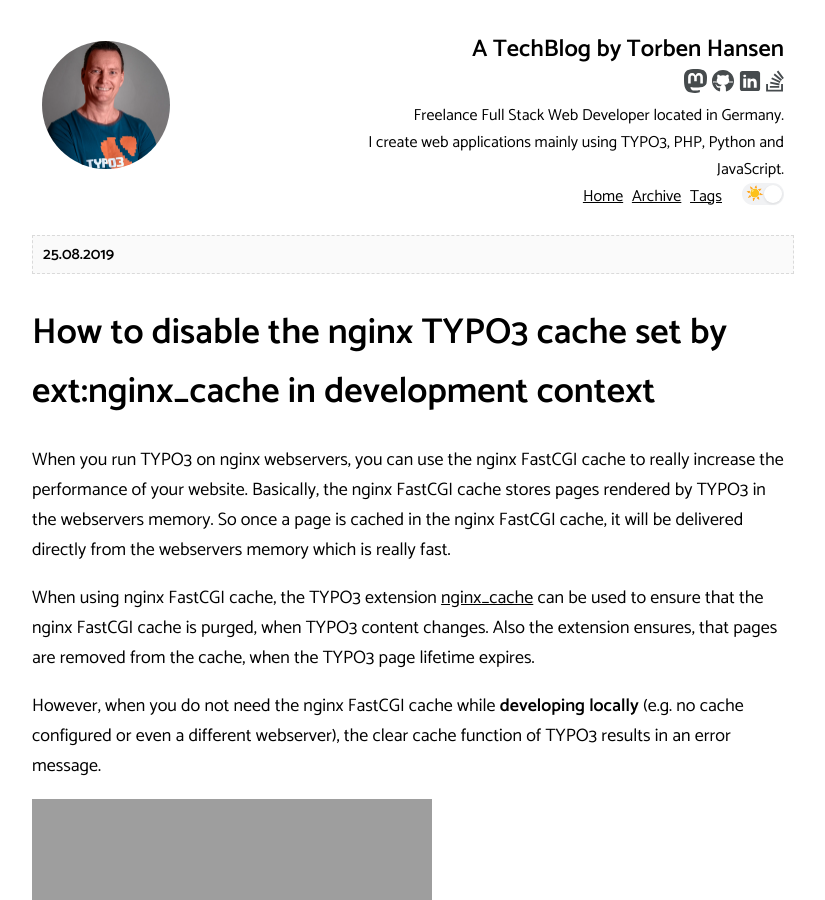
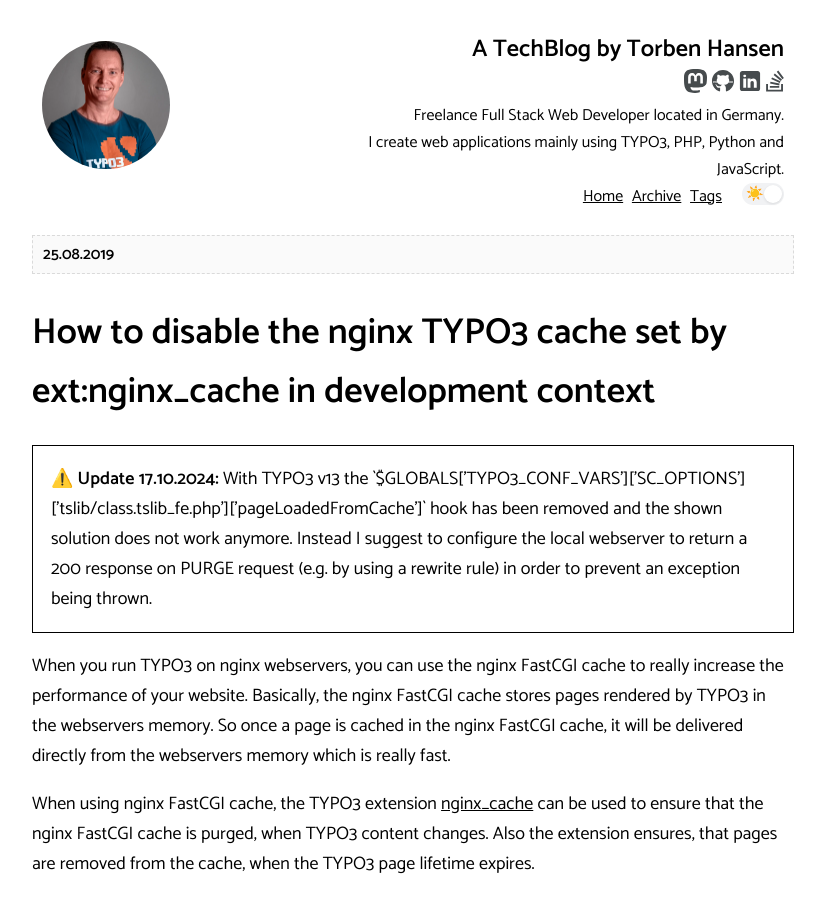
Before and after one commit to derhansen/derhansen.github.io, a Jekyll site: the page built from _posts/2019-08-25-how-to-disable-typo3-nginx-fastcgi-cache-in-development.md, in a window 1280 px wide and 900 px high. Shown: the whole window, without its empty margins (227-1052 px from the left). Built offline with Jekyll 4.4.1, drawn with Linux system fonts in a browser that asks for light colours; comment, search, counter and statistics services are not loaded.

Commit message:
Updated: How to disable the nginx TYPO3 cache set by ext:nginx_cache in development

```diff
--- a/_posts/2019-08-25-how-to-disable-typo3-nginx-fastcgi-cache-in-development.md
+++ b/_posts/2019-08-25-how-to-disable-typo3-nginx-fastcgi-cache-in-development.md
@@ -9,12 +9,19 @@
 - disable
 - cache
 - development
-modified_time: '2019-08-25T19:22:56.474+02:00'
+modified_time: '2024-10-17T15:47:00.474+02:00'
 thumbnail: https://1.bp.blogspot.com/-WsS2GuNrkyM/XWAktySEtEI/AAAAAAAAhNY/2DsjokFgW94GKihzfvarCMVA9WtIN2LeQCLcBGAs/s72-c/typo3-cache.png
 blogger_id: tag:blogger.com,1999:blog-6517038209122183182.post-1356148107491560920
 blogger_orig_url: http://www.derhansen.de/2019/08/how-to-disable-typo3-nginx-fastcgi-cache-in-development.html
 permalink: /2019/08/how-to-disable-typo3-nginx-fastcgi-cache-in-development.html
 ---
+
+<div class="alert-warning">
+<strong>⚠️ Update 17.10.2024:</strong> With TYPO3 v13 the `$GLOBALS['TYPO3_CONF_VARS']['SC_OPTIONS']['tslib/class.tslib_fe.php']['pageLoadedFromCache']`
+hook has been removed and the shown solution does not work anymore. Instead I suggest to configure the local webserver
+to return a 200 response on PURGE request (e.g. by using a rewrite rule) in order to prevent an exception being
+thrown.
+</div>
 
 When you run TYPO3 on nginx webservers, you can use the nginx FastCGI cache to really increase the performance of your
 website. Basically, the nginx FastCGI cache stores pages rendered by TYPO3 in the webservers memory. So once a page is
```
